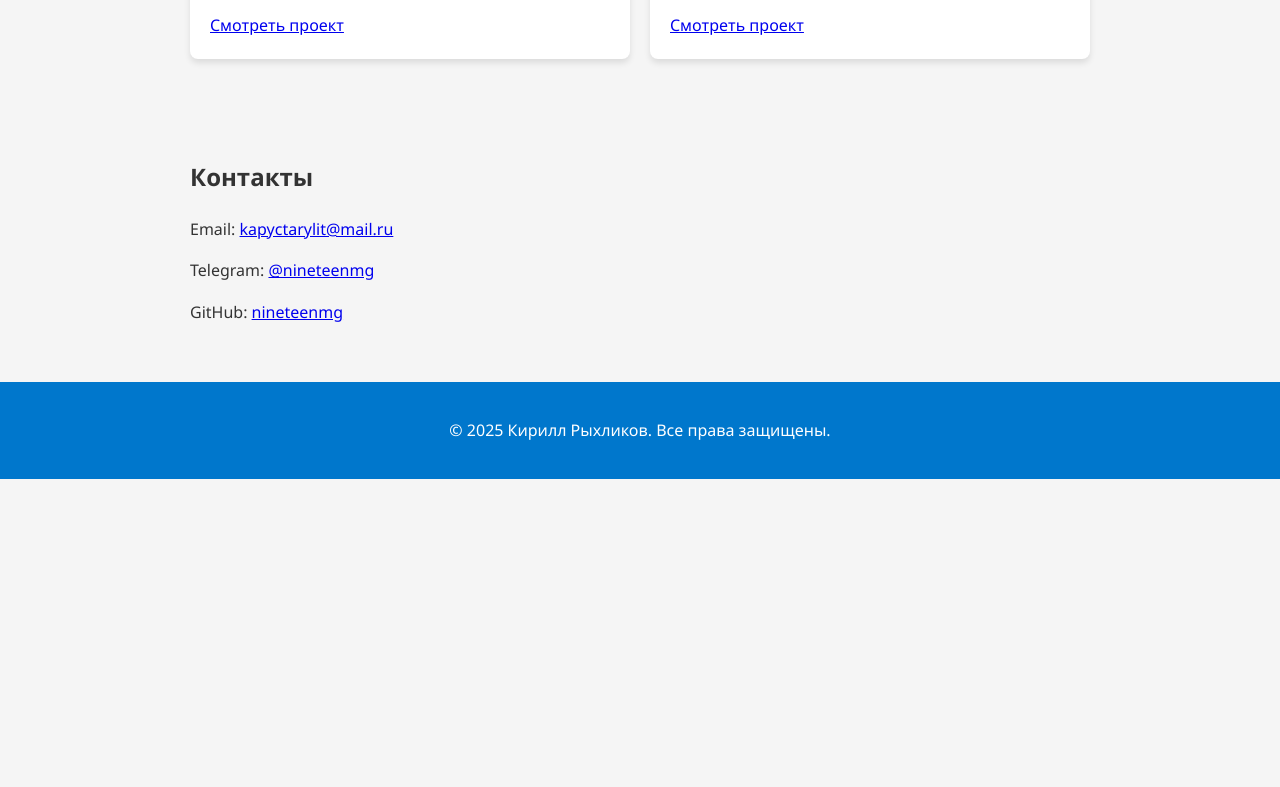
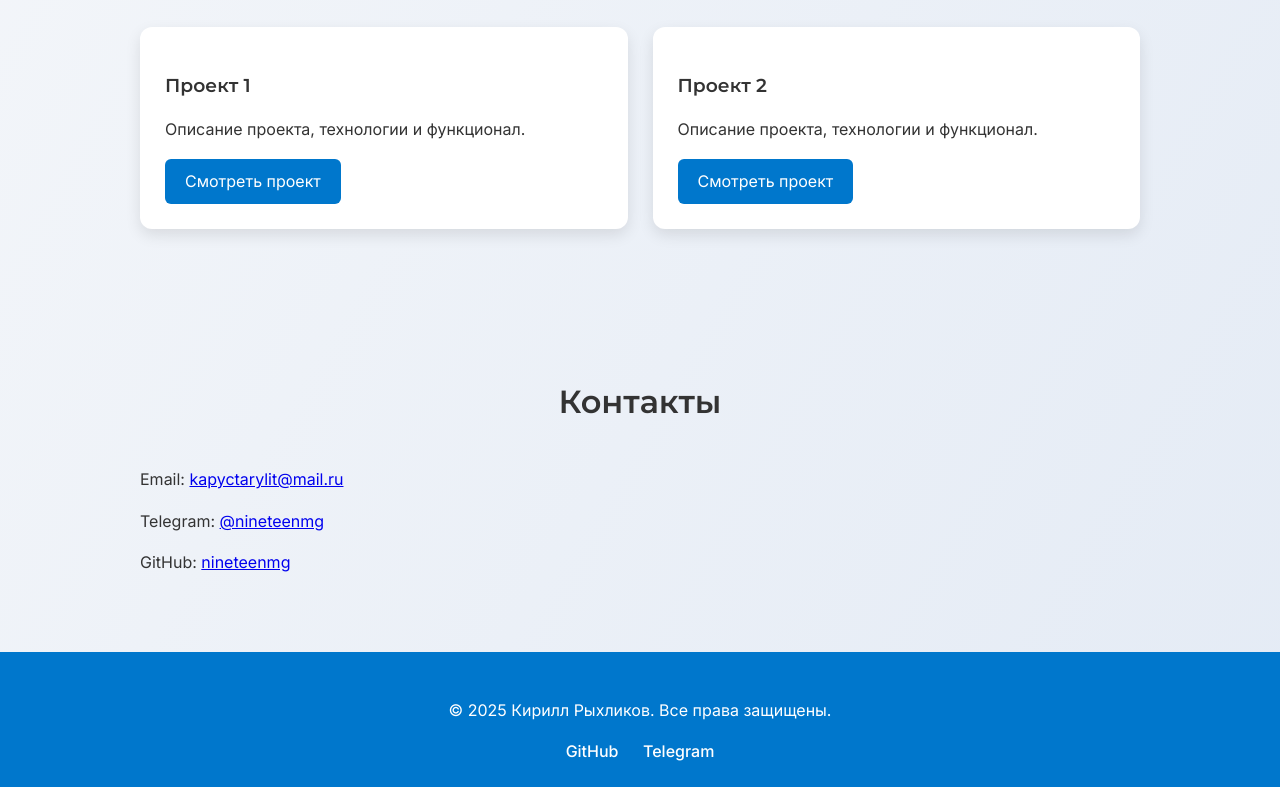
Before and after one commit to bledtwit/bledtwit.github.io, a plain HTML site: page index.html in a window 1280 px wide. Shown: the part 602-1389 px from the top of the page. Before the commit the page ends 1081 px from the top, so only its background shows below. Drawn offline with Linux system fonts and the light colour scheme.

Commit message:
Обновил дизайн портфолио: новый стиль, плавные эффекты, современные карточки проектов

```diff
--- a/index.html
+++ b/index.html
@@ -5,50 +5,66 @@
     <meta name="viewport" content="width=device-width, initial-scale=1.0">
     <title>Кирилл Рыхликов | Портфолио</title>
     <link rel="stylesheet" href="style.css">
+    <link href="https://fonts.googleapis.com/css2?family=Inter:wght@400;500&family=Montserrat:wght@600&display=swap" rel="stylesheet">
 </head>
 <body>
 <header>
+    <div class="container header-container">
         <h1>Кирилл Рыхликов</h1>
         <nav>
             <a href="#about">О себе</a>
             <a href="#projects">Проекты</a>
             <a href="#contacts">Контакты</a>
         </nav>
+    </div>
 </header>
 
-<section id="about">
+<section id="about" class="section">
+    <div class="container">
         <h2>О себе</h2>
         <p>Привет, я Java Backend разработчик.<br>
             Создаю современные приложения и бэкенд-сервисы.</p>
-    <a href="resume.pdf" download>Скачать резюме</a>
+        <a class="btn" href="resume.pdf" download>Скачать резюме</a>
+    </div>
 </section>
 
-<section id="projects">
+<section id="projects" class="section">
+    <div class="container">
         <h2>Проекты</h2>
         <div class="projects-container">
             <div class="project-card">
                 <h3>Проект 1</h3>
                 <p>Описание проекта, технологии и функционал.</p>
-            <a href="#">Смотреть проект</a>
+                <a class="btn" href="#">Смотреть проект</a>
             </div>
             <div class="project-card">
                 <h3>Проект 2</h3>
                 <p>Описание проекта, технологии и функционал.</p>
-            <a href="#">Смотреть проект</a>
+                <a class="btn" href="#">Смотреть проект</a>
+            </div>
         </div>
     </div>
 </section>
 
-<section id="contacts">
+<section id="contacts" class="section">
+    <div class="container">
         <h2>Контакты</h2>
         <p>Email: <a href="mailto:kapyctarylit@mail.ru">kapyctarylit@mail.ru</a></p>
         <p>Telegram: <a href="https://t.me/nineteenmg">@nineteenmg</a></p>
         <p>GitHub: <a href="https://github.com/nineteenmg">nineteenmg</a></p>
+    </div>
 </section>
 
 <footer>
+    <div class="container footer-container">
         <p>© 2025 Кирилл Рыхликов. Все права защищены.</p>
+        <div class="socials">
+            <a href="https://github.com/nineteenmg" target="_blank">GitHub</a>
+            <a href="https://t.me/nineteenmg" target="_blank">Telegram</a>
+        </div>
+    </div>
 </footer>
+
 <script src="script.js"></script>
 </body>
 </html>
--- a/script.js
+++ b/script.js
@@ -1,16 +1,15 @@
 document.addEventListener("DOMContentLoaded", () => {
-    const sections = document.querySelectorAll("section");
-    sections.forEach(section => {
-        section.style.opacity = 0;
-    });
+    const sections = document.querySelectorAll(".section");
 
-    window.addEventListener("scroll", () => {
+    const revealSections = () => {
         sections.forEach(section => {
             const rect = section.getBoundingClientRect();
             if(rect.top < window.innerHeight - 100) {
-                section.style.transition = "opacity 1s";
-                section.style.opacity = 1;
+                section.classList.add("visible");
             }
         });
-    });
+    }
+
+    window.addEventListener("scroll", revealSections);
+    revealSections(); // для секций, видимых сразу
 });
--- a/style.css
+++ b/style.css
@@ -1,16 +1,35 @@
+/* Основные шрифты и сброс */
 body {
     margin: 0;
-    font-family: 'Segoe UI', sans-serif;
+    font-family: 'Inter', sans-serif;
     line-height: 1.6;
-    background-color: #f5f5f5;
+    background: linear-gradient(120deg, #f5f7fa, #e4ebf5);
     color: #333;
+    scroll-behavior: smooth;
 }
 
+h1, h2, h3 {
+    font-family: 'Montserrat', sans-serif;
+    margin-bottom: 15px;
+}
+
+.container {
+    max-width: 1000px;
+    margin: auto;
+    padding: 0 20px;
+}
+
+/* Header */
 header {
     background-color: #0077cc;
     color: #fff;
-    padding: 20px;
-    text-align: center;
+    padding: 25px 0;
+}
+
+.header-container {
+    display: flex;
+    justify-content: space-between;
+    align-items: center;
 }
 
 header h1 {
@@ -19,44 +38,93 @@ header h1 {
 }
 
 nav a {
-    margin: 0 10px;
+    margin: 0 15px;
     color: #fff;
     text-decoration: none;
-    font-weight: bold;
+    font-weight: 500;
+    transition: color 0.3s;
 }
 
 nav a:hover {
-    text-decoration: underline;
+    color: #ffcc00;
 }
 
-section {
-    padding: 40px 20px;
-    max-width: 900px;
-    margin: auto;
+/* Sections */
+.section {
+    padding: 60px 0;
 }
 
+.section h2 {
+    text-align: center;
+    margin-bottom: 40px;
+    font-size: 2em;
+}
+
+/* Projects */
 .projects-container {
     display: flex;
-    gap: 20px;
+    gap: 25px;
     flex-wrap: wrap;
+    justify-content: center;
 }
 
 .project-card {
     background-color: #fff;
-    padding: 20px;
+    padding: 25px;
     flex: 1 1 300px;
-    border-radius: 8px;
-    box-shadow: 0 4px 6px rgba(0,0,0,0.1);
-    transition: transform 0.3s;
+    border-radius: 12px;
+    box-shadow: 0 6px 15px rgba(0,0,0,0.1);
+    transition: transform 0.3s, box-shadow 0.3s;
 }
 
 .project-card:hover {
-    transform: translateY(-5px);
+    transform: translateY(-10px);
+    box-shadow: 0 10px 25px rgba(0,0,0,0.15);
 }
 
-footer {
-    text-align: center;
-    padding: 20px;
+/* Buttons */
+.btn {
+    display: inline-block;
     background-color: #0077cc;
     color: #fff;
+    padding: 10px 20px;
+    border-radius: 6px;
+    text-decoration: none;
+    transition: background-color 0.3s, transform 0.2s;
 }
+
+.btn:hover {
+    background-color: #005fa3;
+    transform: translateY(-2px);
+}
+
+/* Footer */
+footer {
+    background-color: #0077cc;
+    color: #fff;
+    padding: 30px 0;
+    text-align: center;
+}
+
+footer .socials a {
+    margin: 0 10px;
+    color: #fff;
+    text-decoration: none;
+    font-weight: 500;
+}
+
+footer .socials a:hover {
+    color: #ffcc00;
+}
+
+/* Fade-in effect for sections */
+.section {
+    opacity: 0;
+    transform: translateY(20px);
+    transition: opacity 1s ease-out, transform 1s ease-out;
+}
+
+.section.visible {
+    opacity: 1;
+    transform: translateY(0);
+}
```
Also changed, not shown: 1 other file. Lines whose indentation alone changed are shown as unchanged.
